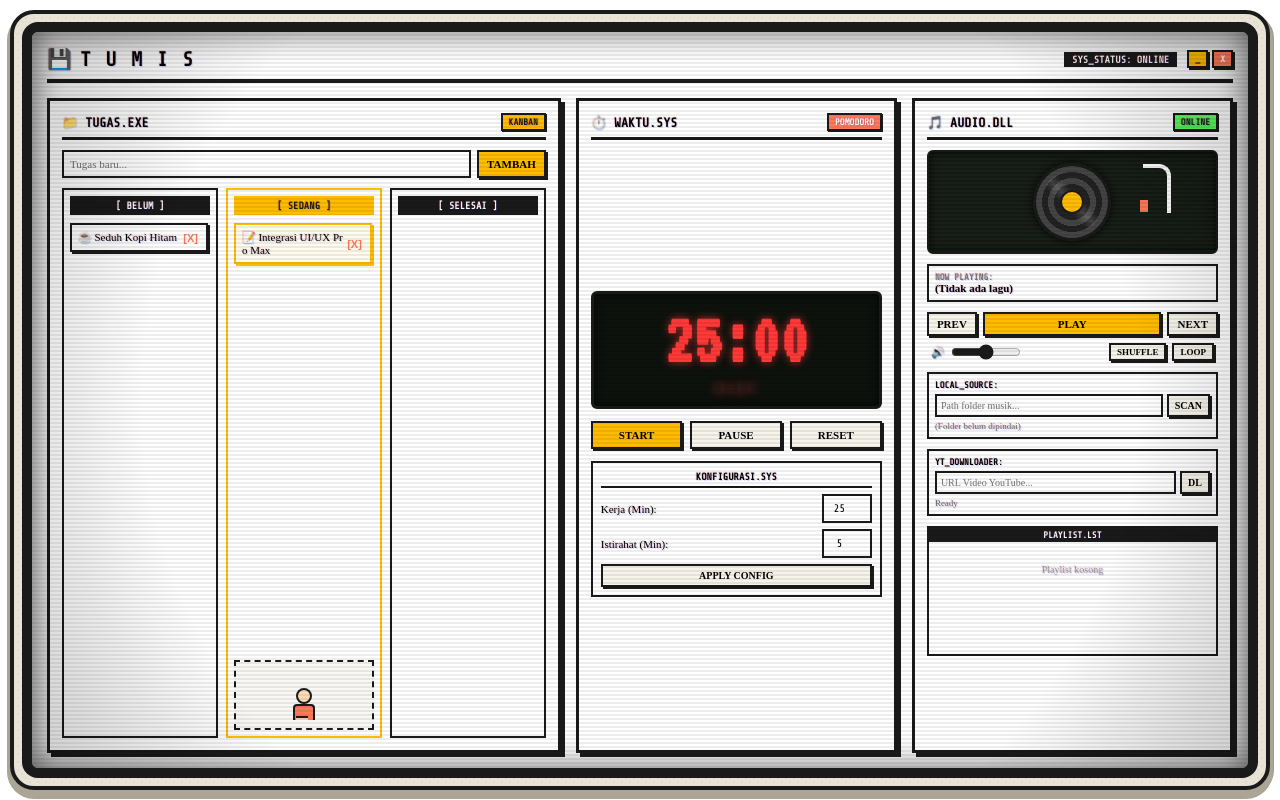
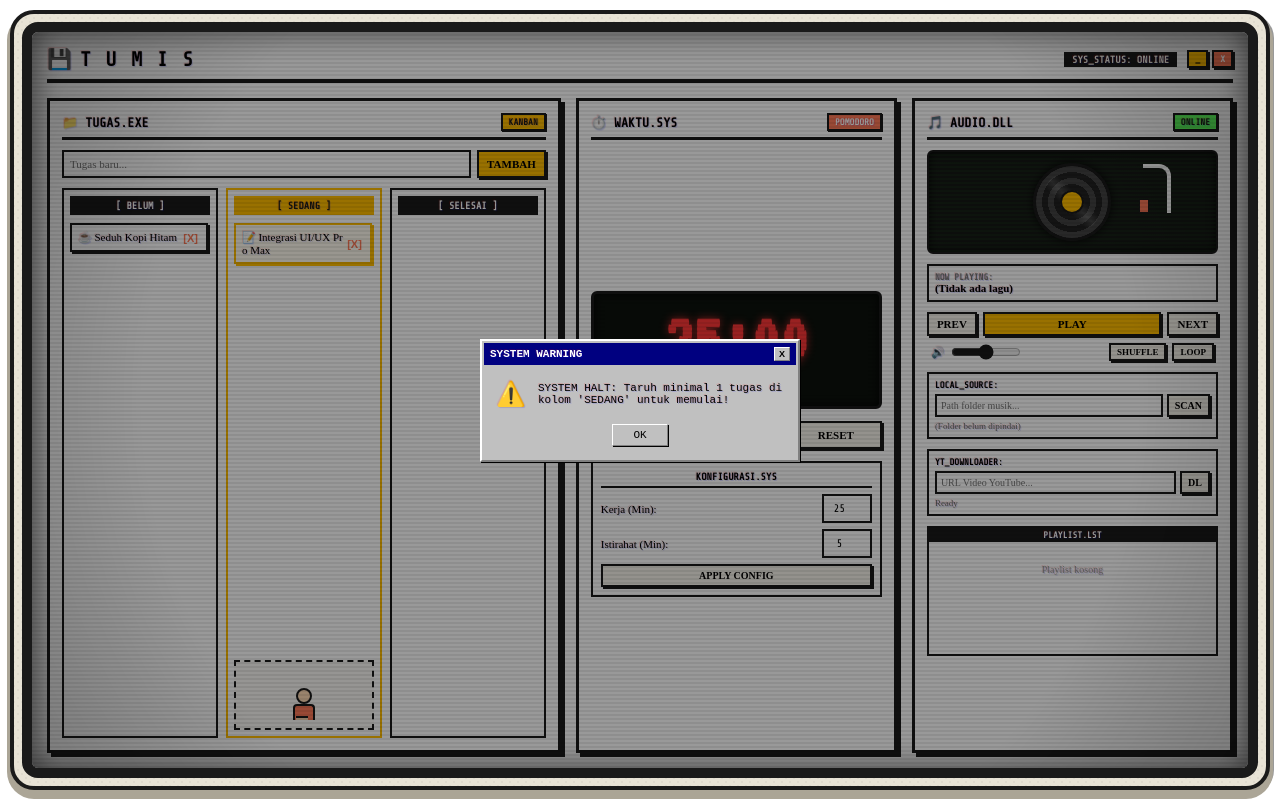
Before and after one commit to zidanLPTP/TumisApp, a website: page src/index.html in a window 1280 px wide. Both pictures are taken after a click on the button "START". Drawn offline with nearby package versions, Linux system fonts and the light colour scheme.

Commit message:
feat: implement custom windows 95/98 style alert dialog popup with 8-bit synth warning beep and add drag-over column styling

```diff
--- a/src/index.css
+++ b/src/index.css
@@ -343,3 +343,109 @@ body {
   pointer-events: none;
   border-radius: 4px;
 }
+
+.kanban-column.drag-over {
+  background: #f9f7f0 !important;
+}
+
+/* Win95/98 Retro Modal Alert */
+.retro-modal-overlay {
+  position: absolute;
+  top: 0; left: 0; right: 0; bottom: 0;
+  background: rgba(0, 0, 0, 0.4);
+  display: flex;
+  justify-content: center;
+  align-items: center;
+  z-index: 1000;
+}
+
+.win95-dialog {
+  background: #c0c0c0;
+  border-top: 2px solid #fff;
+  border-left: 2px solid #fff;
+  border-right: 2px solid #808080;
+  border-bottom: 2px solid #808080;
+  box-shadow: 1px 1px 0px #000;
+  width: 320px;
+  padding: 2px;
+  box-sizing: border-box;
+  font-family: monospace;
+}
+
+.win95-titlebar {
+  background: #000080;
+  color: #fff;
+  padding: 4px 6px;
+  font-weight: bold;
+  font-size: 11px;
+  display: flex;
+  justify-content: space-between;
+  align-items: center;
+}
+
+.win95-titlebar-btn {
+  background: #c0c0c0;
+  border-top: 1px solid #fff;
+  border-left: 1px solid #fff;
+  border-right: 1px solid #808080;
+  border-bottom: 1px solid #808080;
+  width: 16px;
+  height: 14px;
+  font-size: 9px;
+  font-weight: bold;
+  color: #000;
+  display: flex;
+  align-items: center;
+  justify-content: center;
+  cursor: pointer;
+  padding: 0;
+  box-shadow: none;
+}
+
+.win95-titlebar-btn:active {
+  border-top: 1px solid #808080;
+  border-left: 1px solid #808080;
+  border-right: 1px solid #fff;
+  border-bottom: 1px solid #fff;
+}
+
+.win95-body {
+  padding: 15px 12px;
+  display: flex;
+  gap: 12px;
+  align-items: center;
+  font-size: 11px;
+  color: #000;
+}
+
+.win95-icon {
+  font-size: 24px;
+}
+
+.win95-btn-container {
+  display: flex;
+  justify-content: center;
+  padding-bottom: 12px;
+}
+
+.win95-btn {
+  background: #c0c0c0;
+  border-top: 1px solid #fff;
+  border-left: 1px solid #fff;
+  border-right: 1px solid #808080;
+  border-bottom: 1px solid #808080;
+  box-shadow: 1px 1px 0px #000;
+  padding: 4px 20px;
+  font-size: 11px;
+  font-family: monospace;
+  cursor: pointer;
+  outline: none;
+}
+
+.win95-btn:active {
+  border-top: 1px solid #808080;
+  border-left: 1px solid #808080;
+  border-right: 1px solid #fff;
+  border-bottom: 1px solid #fff;
+  box-shadow: none;
+}
--- a/src/index.html
+++ b/src/index.html
@@ -160,6 +160,69 @@
       console.warn("Failed to load click sfx: ", e);
     }
 
+    // Windows 95/98 Custom Alert Dialog Override
+    window.alert = function(message) {
+      let icon = "ℹ️";
+      let title = "TUMIS.EXE";
+      if (message.includes("⚠️") || message.includes("SYSTEM HALT") || message.includes("gagal") || message.includes("tentukan") || message.includes("valid")) {
+        icon = "⚠️";
+        title = "SYSTEM WARNING";
+      } else if (message.includes("🎉") || message.includes("⏱️") || message.includes("SELESAI")) {
+        icon = "ℹ️";
+        title = "SYSTEM MESSAGE";
+      }
+
+      // Extract emojis for clean retro text
+      const cleanMessage = message.replace(/⚠️|🎉|⏱️|ℹ️/g, "").trim();
+
+      const overlay = document.createElement('div');
+      overlay.className = 'retro-modal-overlay';
+      overlay.innerHTML = `
+        <div class="win95-dialog">
+          <div class="win95-titlebar">
+            <span>${title}</span>
+            <button class="win95-titlebar-btn" id="win95-alert-close">X</button>
+          </div>
+          <div class="win95-body">
+            <span class="win95-icon">${icon}</span>
+            <span style="flex-grow: 1; white-space: pre-line;">${cleanMessage}</span>
+          </div>
+          <div class="win95-btn-container">
+            <button class="win95-btn" id="win95-alert-ok">OK</button>
+          </div>
+        </div>
+      `;
+
+      const screen = document.querySelector('.crt-screen');
+      screen.appendChild(overlay);
+
+      // Play synthesized classic retro warn beep
+      if (window.player && window.player.ctx) {
+        try {
+          const osc = window.player.ctx.createOscillator();
+          const gain = window.player.ctx.createGain();
+          osc.connect(gain);
+          gain.connect(window.player.ctx.destination);
+          osc.type = 'sine';
+          osc.frequency.setValueAtTime(880, window.player.ctx.currentTime); // 880Hz beep
+          gain.gain.setValueAtTime(0.04, window.player.ctx.currentTime);
+          osc.start();
+          osc.stop(window.player.ctx.currentTime + 0.12);
+        } catch (err) {
+          console.warn("Synthesizer beep failed: ", err);
+        }
+      }
+
+      const closeAlert = () => {
+        if (screen.contains(overlay)) screen.removeChild(overlay);
+      };
+
+      overlay.querySelector('#win95-alert-close').addEventListener('click', closeAlert);
+      const okBtn = overlay.querySelector('#win95-alert-ok');
+      okBtn.addEventListener('click', closeAlert);
+      okBtn.focus();
+    };
+
     // Drag and drop barriers for Timer and Music panels
     const timerPanel = document.getElementById('timer-panel');
     const musicPanel = document.getElementById('music-panel');
```
